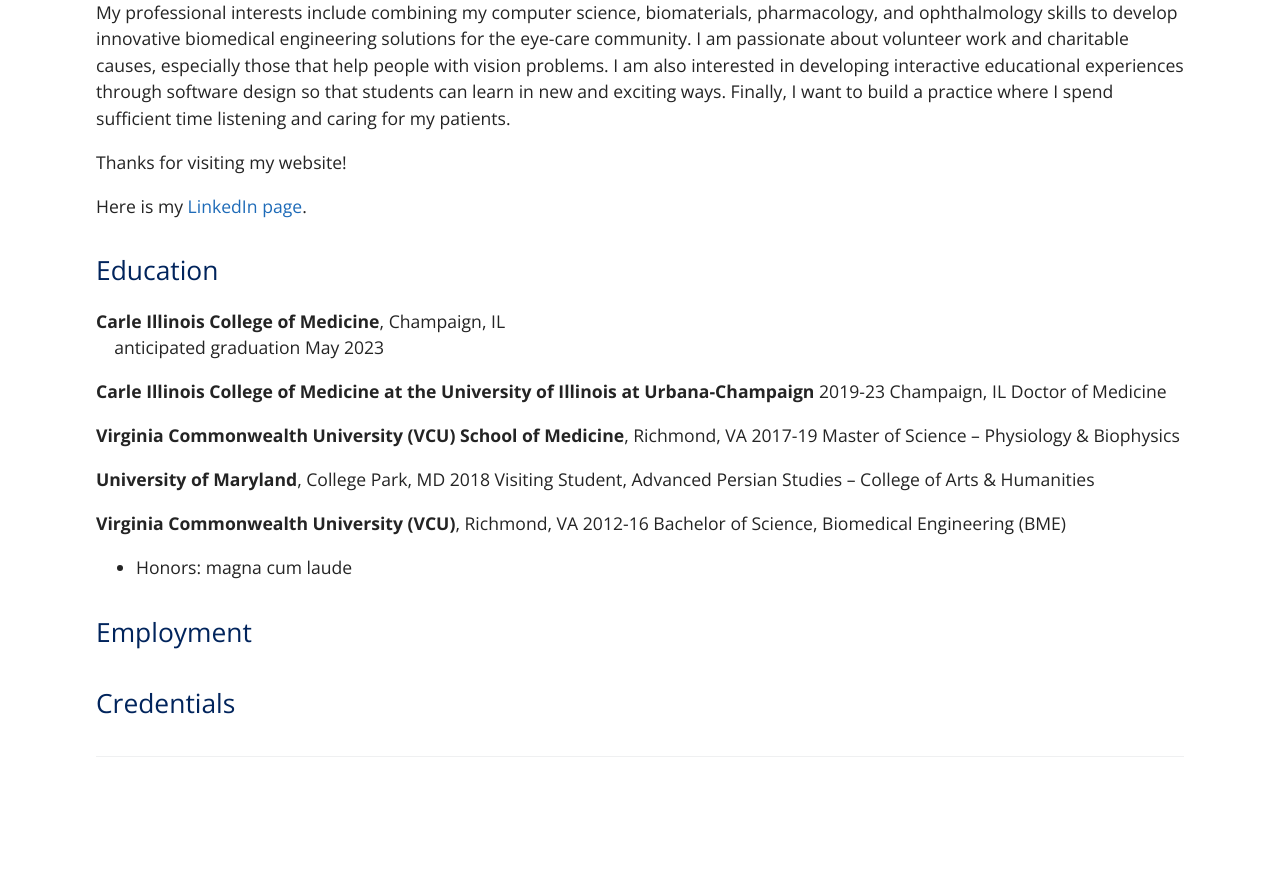
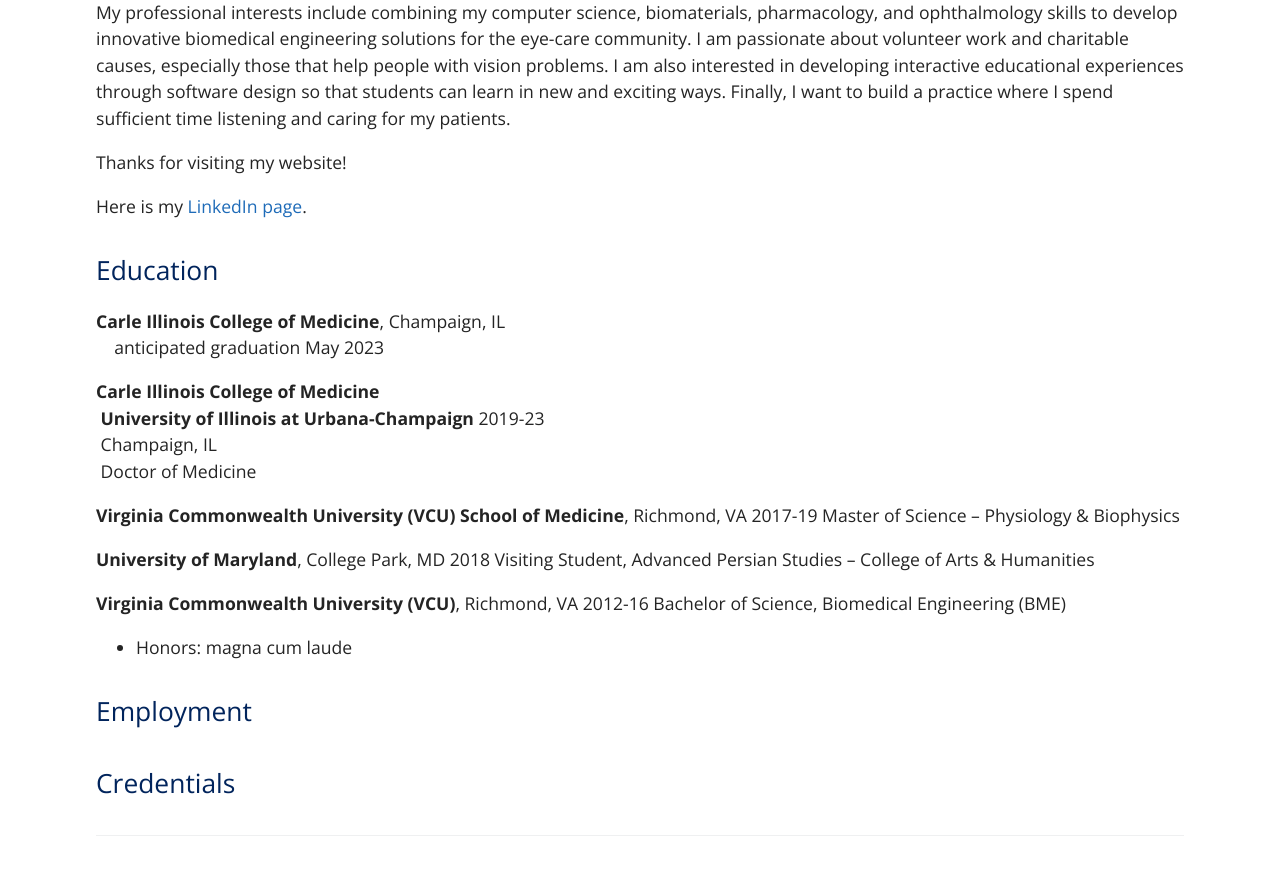
Before and after one commit to EyeCanDoIt/EyeCanDoIt.github.io, a Jekyll site: the page built from index.md, in a window 1280 px wide and 900 px high, scrolled down 722 px. Shown: the top 875 px of the window. Built offline with Jekyll 4.4.1, drawn with Linux system fonts in a browser that asks for light colours; before the commit the page ends 1543 px from its top, so only the background shows below that.

Commit message:
Update index.md

```diff
--- a/index.md
+++ b/index.md
@@ -21,9 +21,11 @@
   <br>&nbsp;&nbsp;&nbsp;&nbsp;anticipated graduation May 2023
 <br>
 
-**Carle Illinois College of Medicine at the University of Illinois at Urbana-Champaign**	2019-23
-Champaign, IL
-Doctor of Medicine
+**Carle Illinois College of Medicine
+<br>&nbsp;University of Illinois at Urbana-Champaign**	2019-23
+<br>&nbsp;Champaign, IL
+<br>&nbsp;Doctor of Medicine
+<br>
 
 **Virginia Commonwealth University (VCU) School of Medicine**, Richmond, VA	2017-19
 Master of Science – Physiology & Biophysics
```
